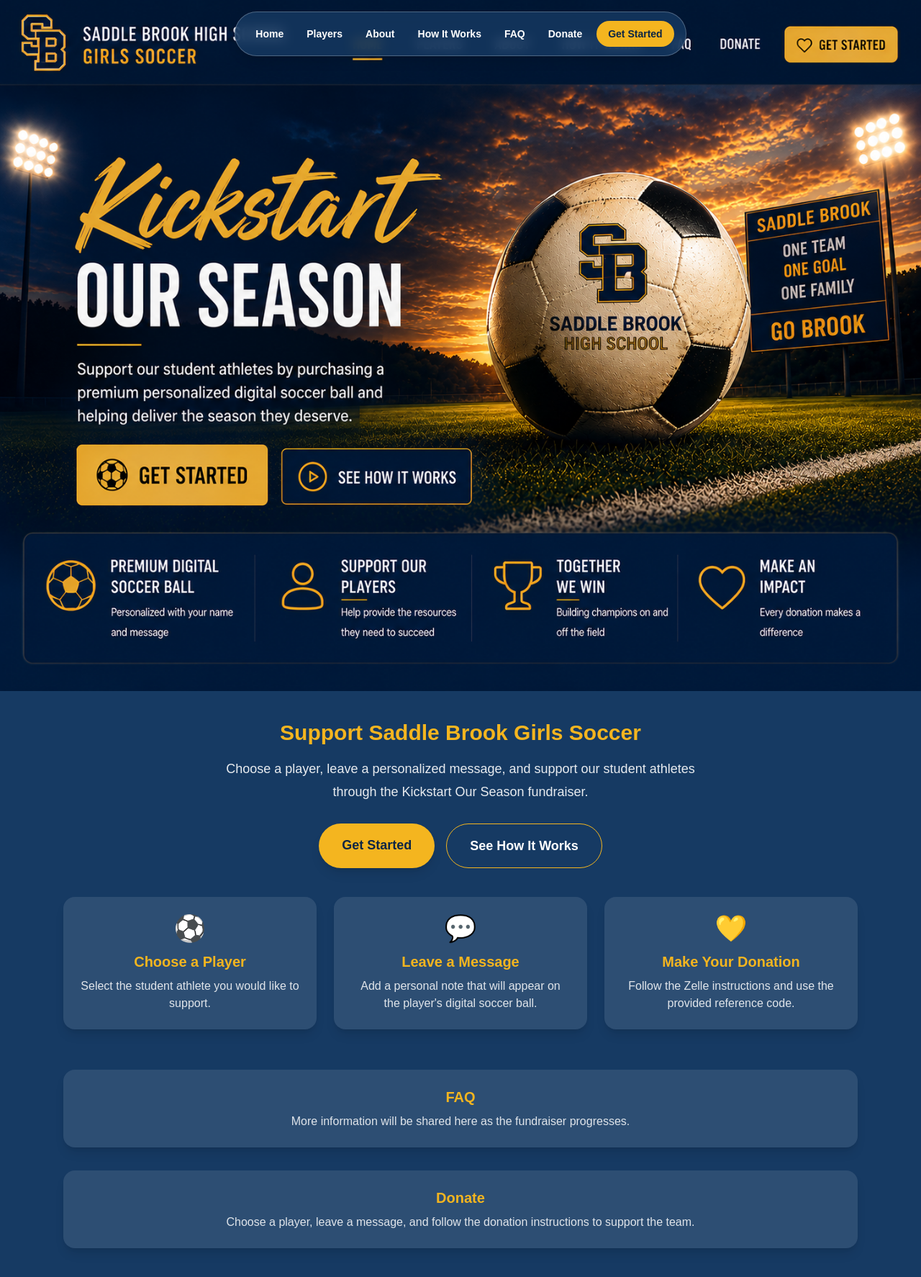
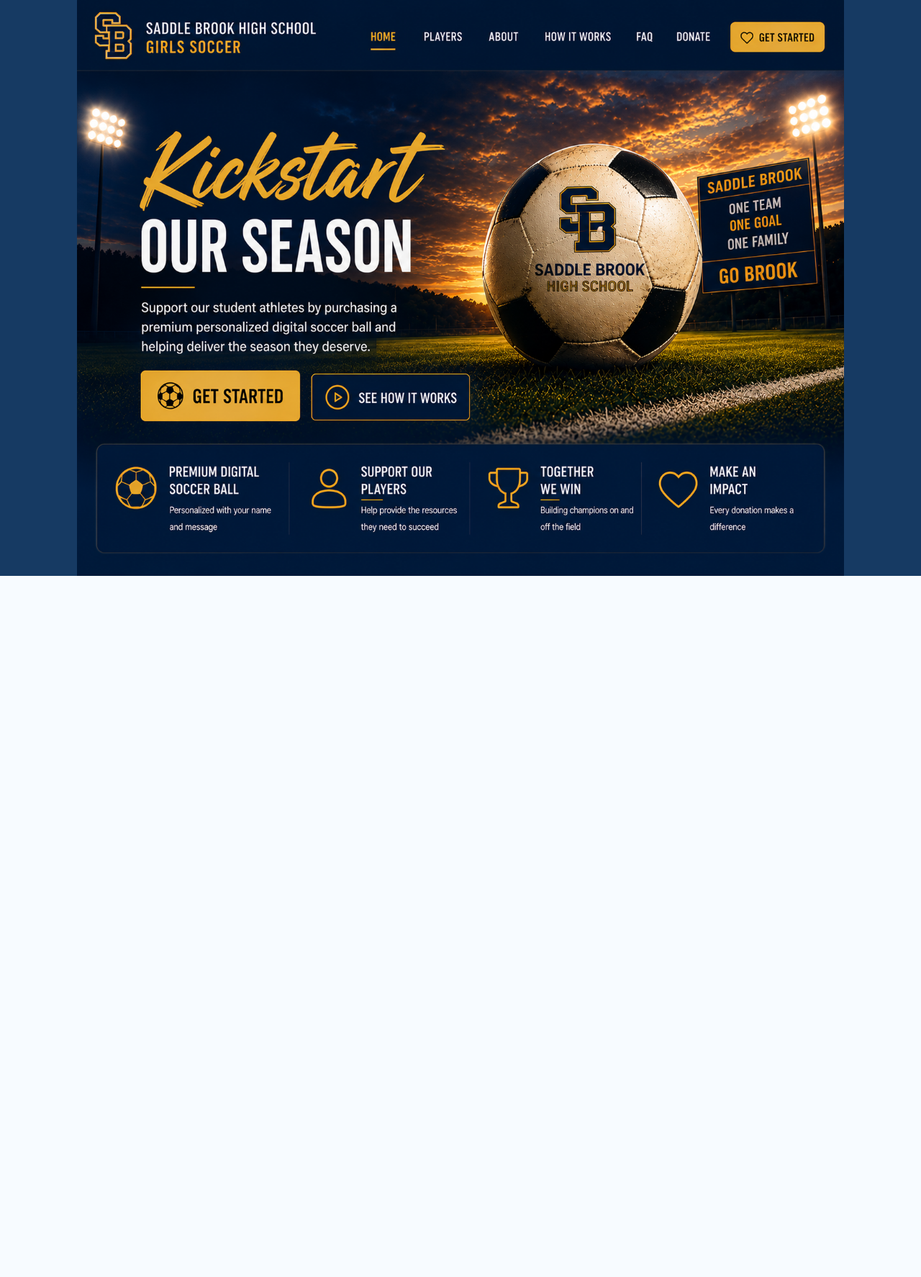
Before and after one commit to SBHSSA/soccer-fundraiser, a Next.js app: page / in a window 1280 px wide. Shown: the top 1774 px of the page at 72% size. After the commit the page ends 800 px from the top, so only its background shows below. Built offline with nearby package versions, Linux system fonts and the light colour scheme.

Commit message:
Fit homepage to one screen

```diff
--- a/app/page.tsx
+++ b/app/page.tsx
@@ -1,129 +1,16 @@
 import Image from "next/image";
-import Link from "next/link";
 
 export default function Home() {
   return (
-    <main className="min-h-screen bg-[#163A63] text-white">
-      <section className="relative w-full">
+    <main className="flex min-h-[100dvh] w-full items-center justify-center overflow-hidden bg-[#163A63]">
       <Image
         src="/images/homepage-hero-final.png"
         alt="Saddle Brook High School Girls Soccer Kickstart Our Season fundraiser"
         width={1536}
         height={1024}
         priority
-          className="h-auto w-full"
+        className="h-[100dvh] w-full object-contain"
       />
-
-        <div className="absolute inset-x-0 top-0 z-10 flex justify-center px-4 pt-4 sm:px-6">
-          <nav className="flex flex-wrap items-center justify-center gap-2 rounded-full border border-white/25 bg-[#163A63]/80 px-4 py-3 text-sm font-semibold text-white shadow-lg backdrop-blur-sm">
-            <Link href="/" className="rounded-full px-3 py-2 transition hover:bg-white/10">
-              Home
-            </Link>
-            <Link href="/players" className="rounded-full px-3 py-2 transition hover:bg-white/10">
-              Players
-            </Link>
-            <a href="#about" className="rounded-full px-3 py-2 transition hover:bg-white/10">
-              About
-            </a>
-            <a href="#how-it-works" className="rounded-full px-3 py-2 transition hover:bg-white/10">
-              How It Works
-            </a>
-            <a href="#faq" className="rounded-full px-3 py-2 transition hover:bg-white/10">
-              FAQ
-            </a>
-            <a href="#donate" className="rounded-full px-3 py-2 transition hover:bg-white/10">
-              Donate
-            </a>
-            <Link
-              href="/players"
-              className="rounded-full bg-[#f4b51f] px-4 py-2 font-bold text-[#0b2545] transition hover:scale-105"
-            >
-              Get Started
-            </Link>
-          </nav>
-        </div>
-      </section>
-
-      <section id="about" className="mx-auto max-w-6xl px-6 py-10 text-center">
-        <h1 className="text-3xl font-bold text-[#f4b51f]">
-          Support Saddle Brook Girls Soccer
-        </h1>
-
-        <p className="mx-auto mt-4 max-w-2xl text-lg leading-8 text-white/90">
-          Choose a player, leave a personalized message, and support our student
-          athletes through the Kickstart Our Season fundraiser.
-        </p>
-
-        <div className="mt-7 flex flex-wrap justify-center gap-4">
-          <Link
-            href="/players"
-            className="rounded-full bg-[#f4b51f] px-8 py-4 text-lg font-bold text-[#0b2545] shadow-lg transition hover:scale-105"
-          >
-            Get Started
-          </Link>
-
-          <a
-            href="#how-it-works"
-            className="rounded-full border border-[#f4b51f] px-8 py-4 text-lg font-bold text-white transition hover:bg-[#f4b51f] hover:text-[#0b2545]"
-          >
-            See How It Works
-          </a>
-        </div>
-      </section>
-
-      <section
-        id="how-it-works"
-        className="mx-auto grid max-w-6xl gap-6 px-6 pb-14 md:grid-cols-3"
-      >
-        <article className="rounded-2xl bg-white/10 p-6 text-center shadow-lg">
-          <div className="text-4xl">⚽</div>
-          <h2 className="mt-3 text-xl font-bold text-[#f4b51f]">
-            Choose a Player
-          </h2>
-          <p className="mt-2 text-white/85">
-            Select the student athlete you would like to support.
-          </p>
-        </article>
-
-        <article className="rounded-2xl bg-white/10 p-6 text-center shadow-lg">
-          <div className="text-4xl">💬</div>
-          <h2 className="mt-3 text-xl font-bold text-[#f4b51f]">
-            Leave a Message
-          </h2>
-          <p className="mt-2 text-white/85">
-            Add a personal note that will appear on the player&apos;s digital
-            soccer ball.
-          </p>
-        </article>
-
-        <article className="rounded-2xl bg-white/10 p-6 text-center shadow-lg">
-          <div className="text-4xl">💛</div>
-          <h2 className="mt-3 text-xl font-bold text-[#f4b51f]">
-            Make Your Donation
-          </h2>
-          <p className="mt-2 text-white/85">
-            Follow the Zelle instructions and use the provided reference code.
-          </p>
-        </article>
-      </section>
-
-      <section id="faq" className="mx-auto max-w-6xl px-6 pb-8">
-        <div className="rounded-2xl bg-white/10 p-6 text-center shadow-lg">
-          <h2 className="text-xl font-bold text-[#f4b51f]">FAQ</h2>
-          <p className="mt-2 text-white/85">
-            More information will be shared here as the fundraiser progresses.
-          </p>
-        </div>
-      </section>
-
-      <section id="donate" className="mx-auto max-w-6xl px-6 pb-14">
-        <div className="rounded-2xl bg-white/10 p-6 text-center shadow-lg">
-          <h2 className="text-xl font-bold text-[#f4b51f]">Donate</h2>
-          <p className="mt-2 text-white/85">
-            Choose a player, leave a message, and follow the donation instructions to support the team.
-          </p>
-        </div>
-      </section>
     </main>
   );
 }
```
Lines whose indentation alone changed are shown as unchanged.
